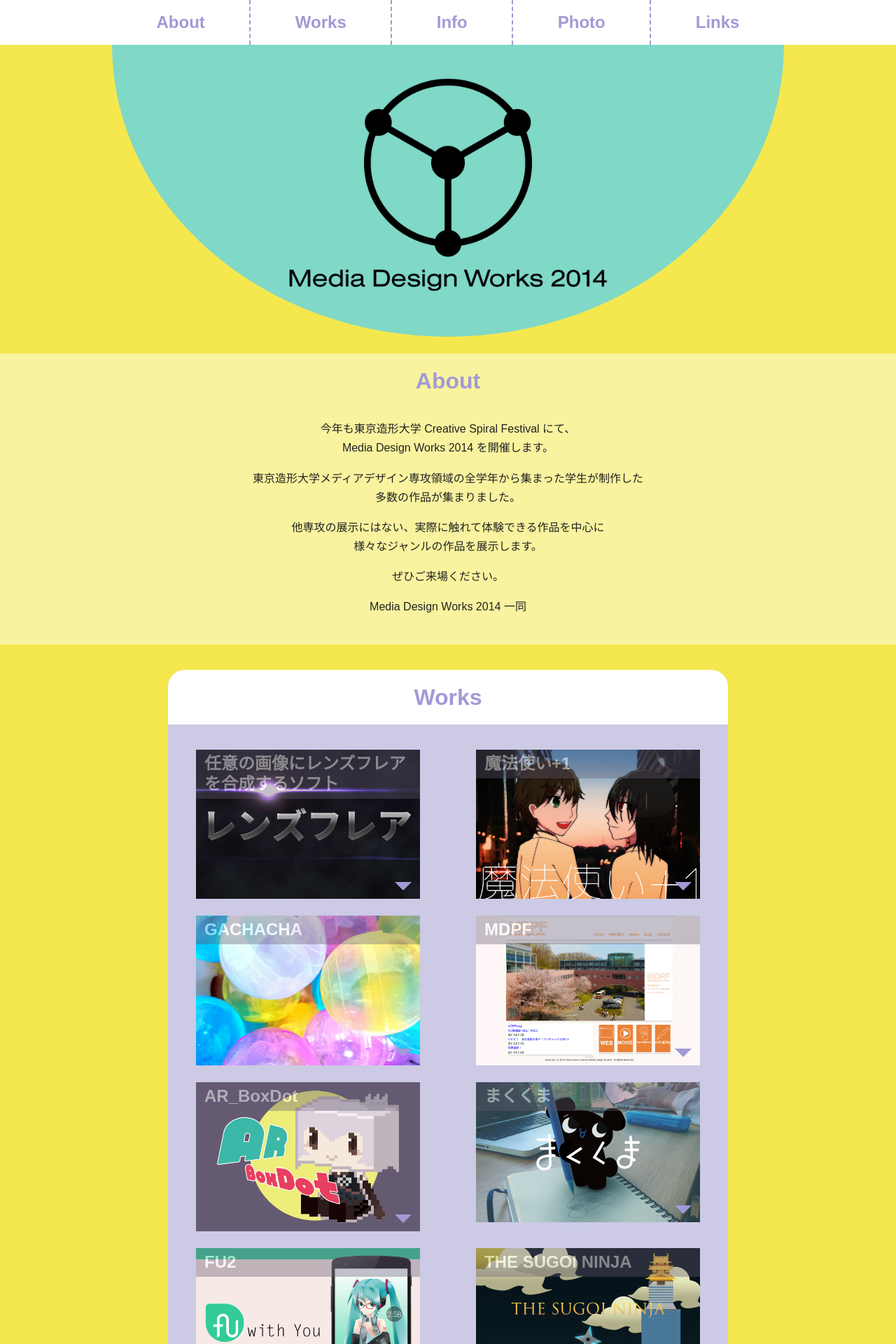
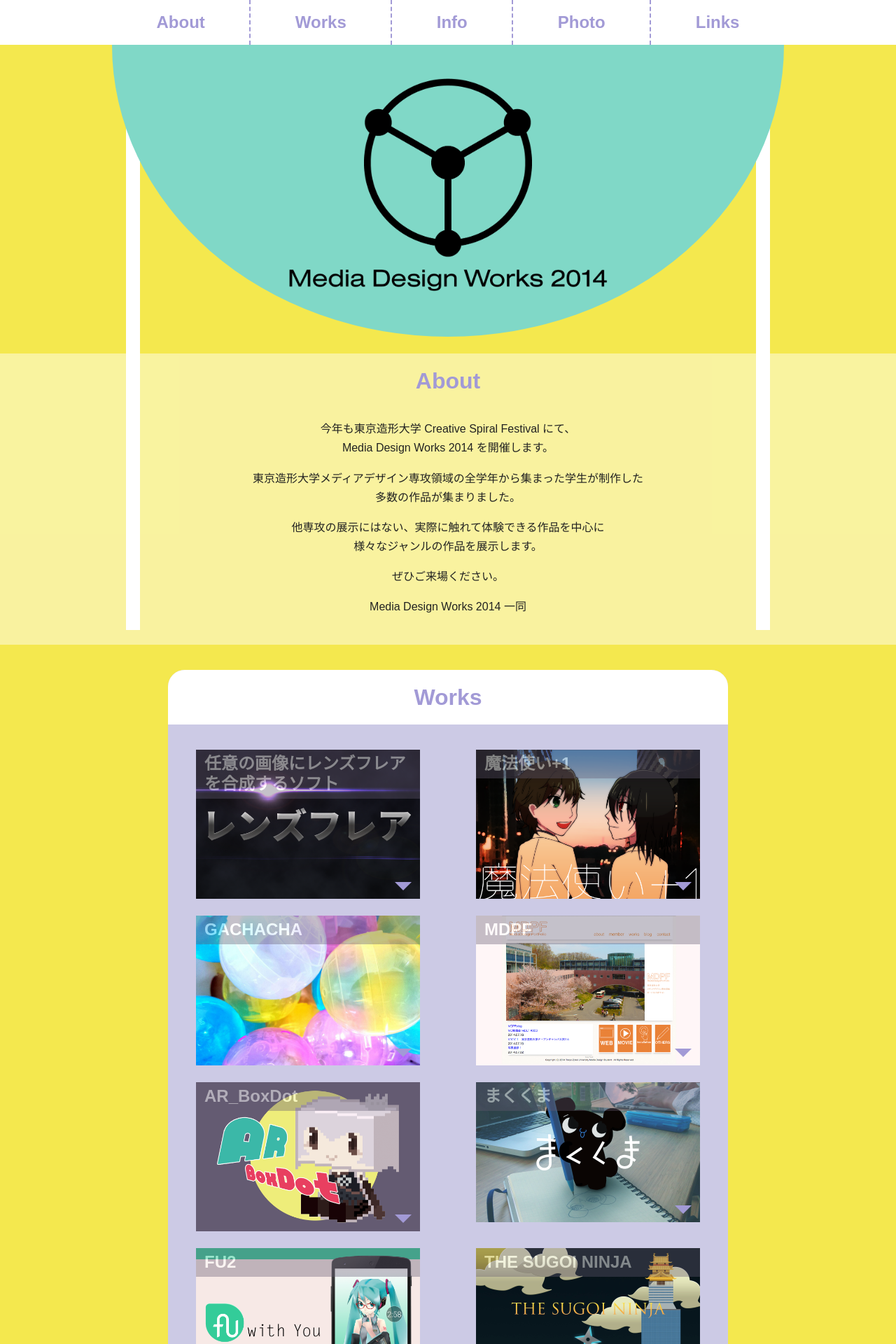
Before and after one commit to mdw2014/mdw2014.github.io, a Jekyll site: the page built from index.html, in a window 1280 px wide. Shown: the top 1920 px of the page at 70% size. Built offline with Jekyll 4.4.1, drawn with Linux system fonts in a browser that asks for light colours; nearby versions of some CDN libraries.

Commit message:
Add background lines

```diff
--- a/_includes/footer.html
+++ b/_includes/footer.html
@@ -13,6 +13,10 @@
   </div>
 </div>
 
+</div>
+<div class="backgroundLine"></div>
+<canvas id="backgroundCanvas"></canvas>
+
 <script src="//code.jquery.com/jquery-1.11.0.min.js"></script>
 <script src="//code.jquery.com/jquery-migrate-1.2.1.min.js"></script>
 <script src="//cdnjs.cloudflare.com/ajax/libs/slick-carousel/1.3.6/slick.min.js"></script>
--- a/_includes/header.html
+++ b/_includes/header.html
@@ -1,3 +1,4 @@
+<div class="container">
 <header class="site-header">
   <div id="hamburger"><hr><hr><hr></div>
 
--- a/css/main.scss
+++ b/css/main.scss
@@ -15,6 +15,11 @@
 
 a:hover {
   text-decoration: underline;
+}
+
+.container {
+  z-index: 3;
+  position: relative;
 }
 
 #hamburger {
@@ -367,6 +372,28 @@
   color: #f4e84e;
 }
 
+.backgroundLine {
+  z-index: 1;
+  position: fixed;
+  top: 0;
+  height: 100%;
+  width: 920px;
+  box-sizing: border-box;
+  left: 50%;
+  margin-left: -460px;
+  border: 20px solid #fff;
+  border-top: none;
+  border-bottom: none;
+}
+
+#backgroundCanvas {
+  z-index: 2;
+  position: fixed;
+  top: 0;
+  height: 100%;
+  width: 100%;
+}
+
 @media (max-width: 960px) {
   #hamburger {
     display: block;
```
